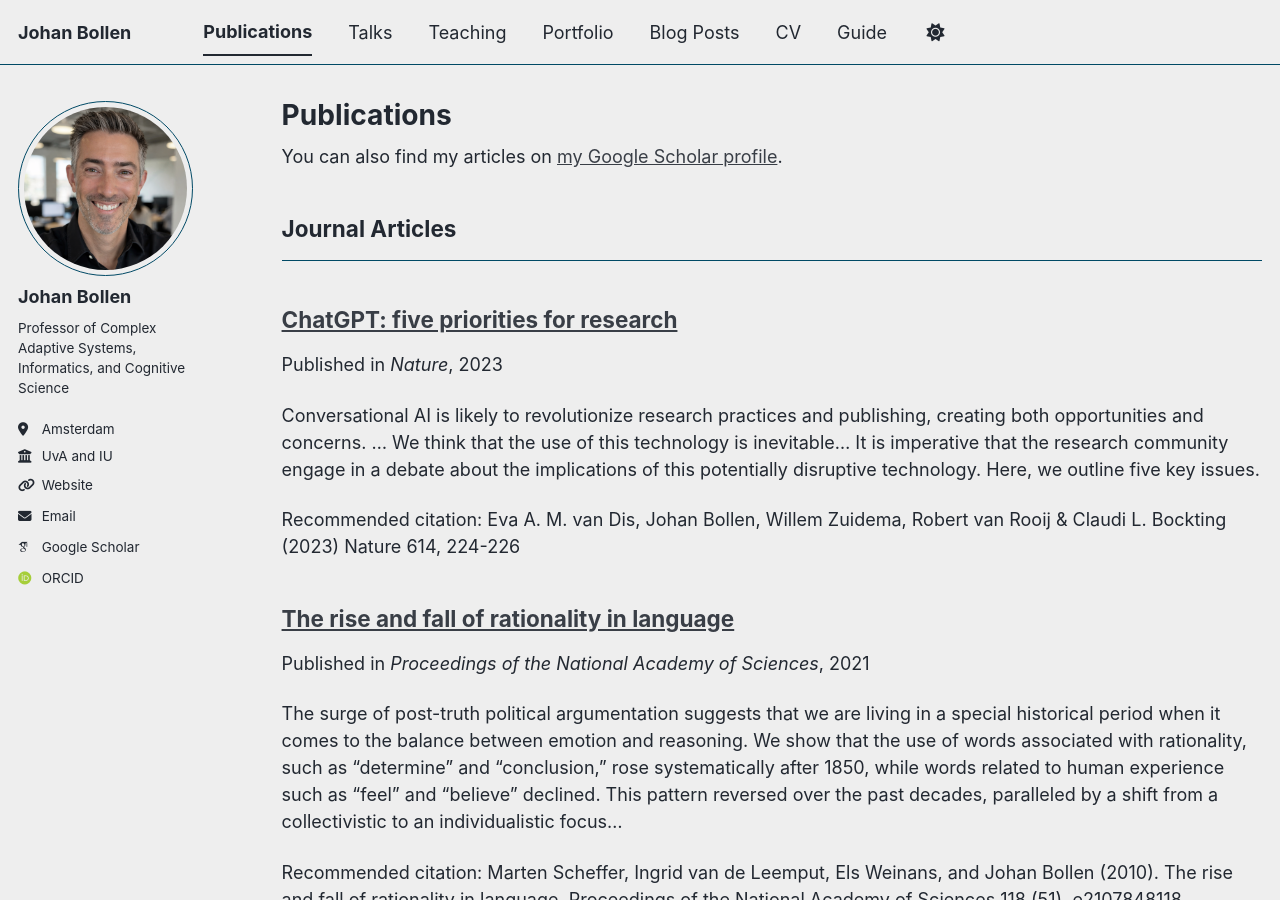
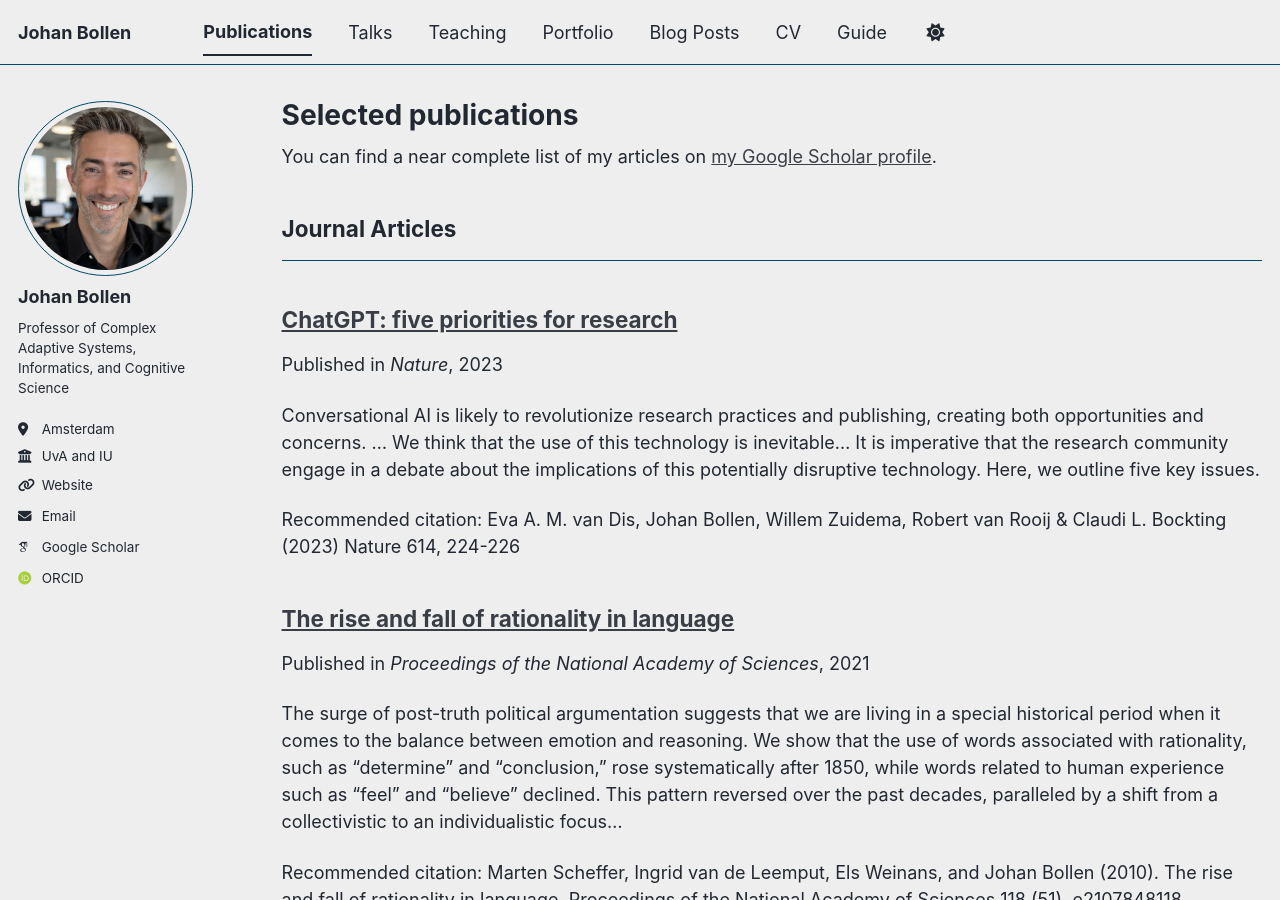
Before and after one commit to jbollen/jbollen.github.io, a Jekyll site: the page built from _pages/publications.html, in a window 1280 px wide and 900 px high. Built offline with Jekyll 4.4.1, drawn with Linux system fonts in a browser that asks for light colours; some web fonts are replaced; a script bundle is joined from its source files by our own code; library files that are not in the unit come from our copies.

Commit message:
Update publications.html

```diff
--- a/_pages/publications.html
+++ b/_pages/publications.html
@@ -1,12 +1,12 @@
 ---
 layout: archive
-title: "Publications"
+title: "Selected publications"
 permalink: /publications/
 author_profile: true
 ---
 
 {% if site.author.googlescholar %}
-  <div class="wordwrap">You can also find my articles on <a href="{{site.author.googlescholar}}">my Google Scholar profile</a>.</div>
+  <div class="wordwrap">You can find a near complete list of my articles on <a href="{{site.author.googlescholar}}">my Google Scholar profile</a>.</div>
 {% endif %}
 
 {% include base_path %}
```
